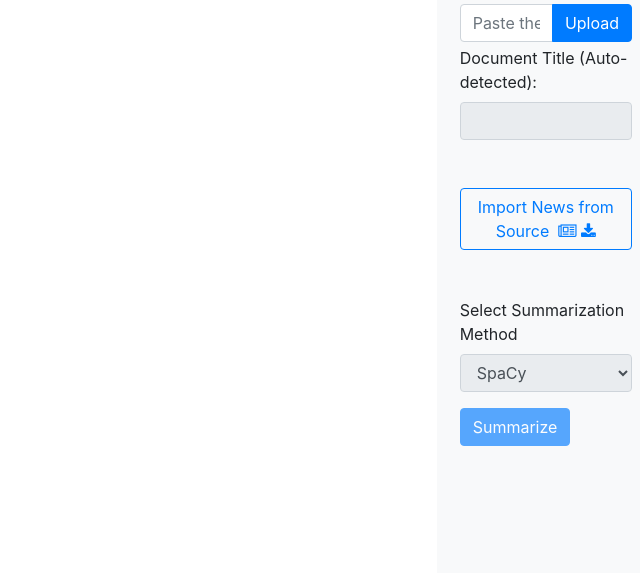
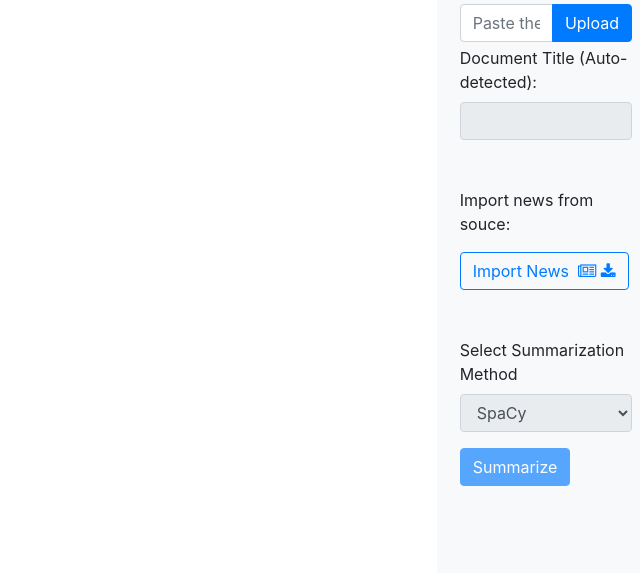
Before and after one commit to PetarRan/mdsaas, a Flask app: template templates/main/dashboard.html in a window 1280 px wide. Shown: the part 204-777 px from the top of the page, without its empty margins (640-1280 px from the left). Run offline with Flask 3, Linux system fonts and the light colour scheme; the template is opened without the code that fills it, so the values that code supplies are empty; some libraries are stand-ins or nearby versions.

Commit message:
+Minor UI fix

```diff
--- a/templates/main/dashboard.html
+++ b/templates/main/dashboard.html
@@ -104,7 +104,8 @@
 
                     <!-- Import News from Source Button -->
                     <div class="mt-3 mb-5">
-                        <button class="btn btn-outline-primary" id="importNewsButton">Import News from Source&nbsp; <i
+                        <p>Import news from souce:</p>
+                        <button class="btn btn-outline-primary" id="importNewsButton">Import News&nbsp; <i
                                 class="fa fa-newspaper-o"></i>&nbsp;<i class="fa fa-download"></i></button>
                     </div>
 
```
